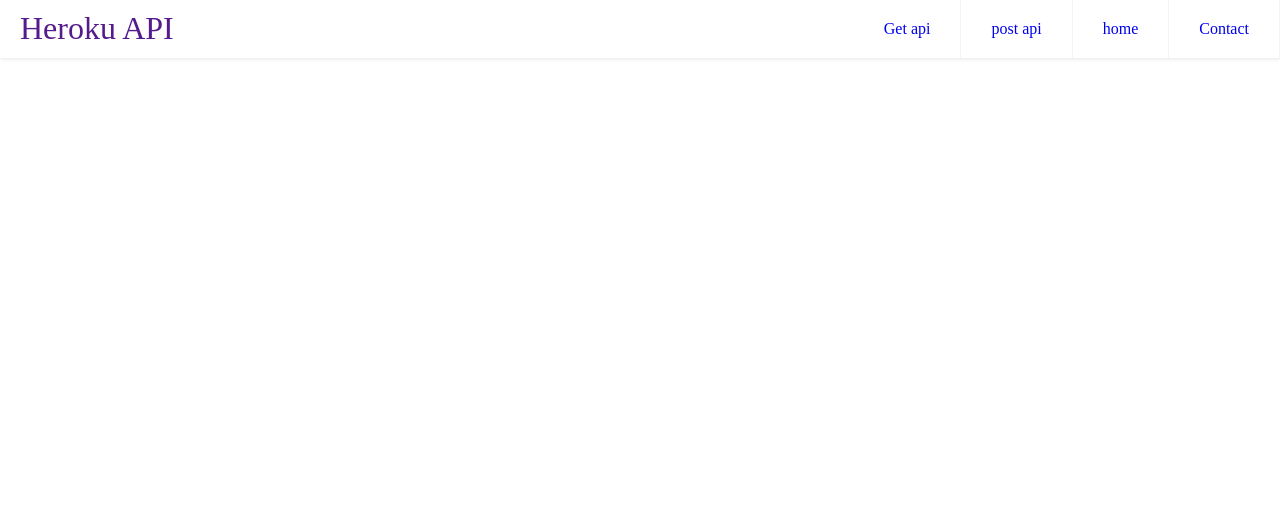
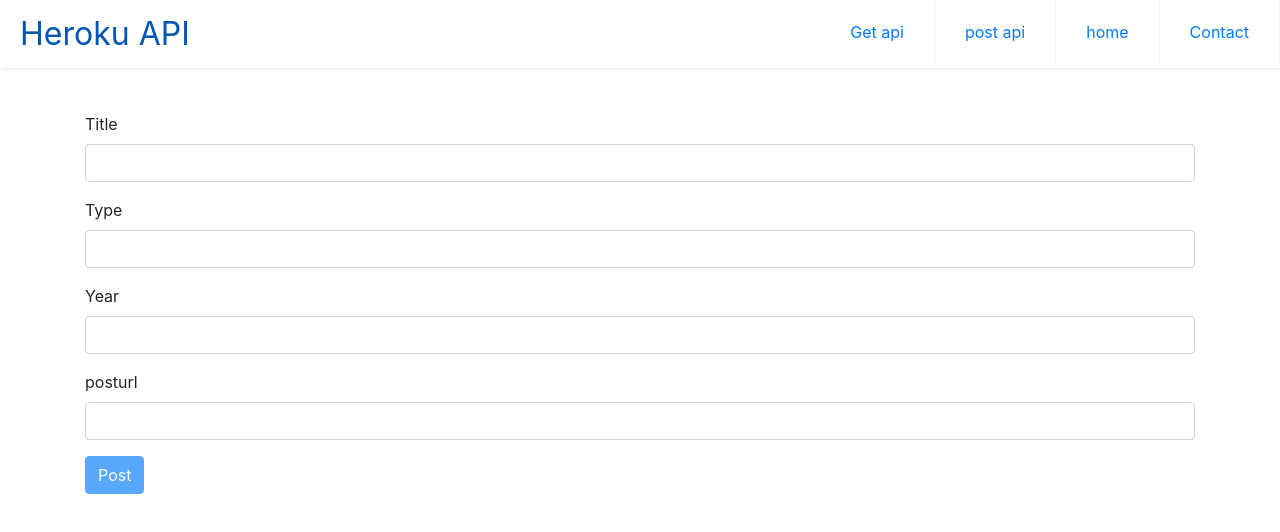
Before and after one commit to messyhairs/heorkuangular, an Angular app: page /postapi in a window 1280 px wide. Shown: the top 532 px of the page. Built offline with nearby package versions, Linux system fonts and the light colour scheme.

Commit message:
api cerated realtime

```diff
--- /dev/null
+++ b/DB.js
@@ -0,0 +1,3 @@
+module.exports = {
+    DB: 'mongodb://localhost:27017/Movies'
+};
--- a/package.json
+++ b/package.json
@@ -24,8 +24,10 @@
     "@angular/platform-browser": "~10.0.3",
     "@angular/platform-browser-dynamic": "~10.0.3",
     "@angular/router": "~10.0.3",
+    "body-parser": "^1.19.0",
     "cors": "^2.8.5",
     "express": "^4.17.1",
+    "mongoose": "^5.9.24",
     "path": "^0.12.7",
     "rxjs": "~6.5.5",
     "tslib": "^2.0.0",
--- a/src/app/app.module.ts
+++ b/src/app/app.module.ts
@@ -4,6 +4,7 @@
 import { AppRoutingModule } from './app-routing.module';
 import { HttpClientModule } from '@angular/common/http';
 import { AppComponent } from './app.component';
+import { FormsModule, ReactiveFormsModule } from '@angular/forms';
 import { GetapiComponent } from './getapi/getapi.component';
 import { PostapiComponent } from './postapi/postapi.component';
 import { HomeComponent } from './home/home.component';
@@ -18,7 +19,9 @@
   imports: [
     BrowserModule,
     AppRoutingModule,
-    HttpClientModule
+    HttpClientModule,
+    FormsModule,
+    ReactiveFormsModule
   ],
   providers: [],
   bootstrap: [AppComponent]
--- a/src/app/postapi/postapi.component.css
+++ b/src/app/postapi/postapi.component.css
@@ -0,0 +1,4 @@
+.mt-5,
+.my-5 {
+    margin-top: 7rem !important;
+}
--- a/src/app/postapi/postapi.component.html
+++ b/src/app/postapi/postapi.component.html
@@ -1 +1,42 @@
-<p>postapi works!</p>
+<div class="container mt-5">
+    <form name="form" [formGroup]="movieform" (ngSubmit)="movieform.valid && postnow()">
+        <div class="form-group">
+            <label for="Title">Title</label>
+            <input type="text" class="form-control" formControlName="Title"
+                [ngClass]="{'is-invalid':movieform.get('Title').touched && movieform.get('Title').invalid}" required />
+            <div class="invalid-feedback">
+                <div>Title is required</div>
+            </div>
+        </div>
+        <div class="form-group">
+            <label for="Type">Type</label>
+            <input type="text" class="form-control" formControlName="Type"
+                [ngClass]="{'is-invalid':movieform.get('Type').touched && movieform.get('Type').invalid}" required />
+            <div class="invalid-feedback">
+                <div>Type is required</div>
+            </div>
+        </div>
+        <div class="form-group">
+            <label for="Year">Year</label>
+            <input type="text" class="form-control" formControlName="Year"
+                [ngClass]="{'is-invalid':movieform.get('Year').touched && movieform.get('Year').invalid}" />
+            <div *ngIf="movieform.get('Year').touched && movieform.get('Year').invalid" class="invalid-feedback">
+                <div *ngIf="movieform.get('Year').errors.required">Year Name is required</div>
+                <!-- <div *ngIf="form.get('Year').errors.Year">Year must be a valid Year Address</div> -->
+            </div>
+        </div>
+        <div class="form-group">
+            <label for="Poster">posturl</label>
+            <input type="Poster" class="form-control" formControlName="Poster"
+                [ngClass]="{'is-invalid':movieform.get('Poster').touched && movieform.get('Poster').invalid}" />
+            <div *ngIf="movieform.get('Poster').touched && movieform.get('Poster').invalid" class="invalid-feedback">
+                <div *ngIf="movieform.get('Poster').errors.required">Poster is required</div>
+                <!-- <div *ngIf="form.get('Poster').errors.minlength">Poster must be a letaset 6 charector</div> -->
+            </div>
+
+        </div>
+        <div class="form-group">
+            <button class="btn btn-primary" [disabled]="!movieform.valid">Post</button>
+        </div>
+    </form>
+</div>
--- a/src/app/postapi/postapi.component.ts
+++ b/src/app/postapi/postapi.component.ts
@@ -1,4 +1,7 @@
 import { Component, OnInit } from '@angular/core';
+import { FormGroup, FormControl, FormArray, FormBuilder, Validators } from '@angular/forms';
+import { Observable } from 'rxjs';
+import { ApiService } from '../service/api.service';
 
 @Component({
   selector: 'app-postapi',
@@ -6,10 +9,20 @@
   styleUrls: ['./postapi.component.css']
 })
 export class PostapiComponent implements OnInit {
-
-  constructor() { }
+  movieform: FormGroup;
+  constructor(private formbuild: FormBuilder, private api: ApiService) { }
 
   ngOnInit(): void {
+    this.movieform = this.formbuild.group({
+      Title: ['', Validators.required],
+      Type: ['', Validators.required],
+      Poster: ['', Validators.required],
+      Year: ['', Validators.required]
+    });
   }
-
+  postnow() {
+    this.api.postmovie(this.movieform.value).subscribe(datas => {
+      console.log(datas);
+    });
+  }
 }
--- a/src/app/service/api.service.ts
+++ b/src/app/service/api.service.ts
@@ -1,15 +1,19 @@
 import { Injectable } from '@angular/core';
 import { HttpClient } from '@angular/common/http';
+import { Details } from './details';
 @Injectable({
   providedIn: 'root'
 })
 export class ApiService {
 
   constructor(private http: HttpClient) { }
-  api = 'https://fringuante-chaise-26476.herokuapp.com';
-  // api = 'https://localhost:8080';
+  api = 'https://fringuante-chaise-26476.herokuapp.com/movie';
+  // api = 'https://localhost:4000/movie';
 
   getdatas() {
-    return this.http.get(this.api + '/' + 'getdatas');
+    return this.http.get(this.api + '/' + 'getmovies');
+  }
+  postmovie(moviedetails: Details) {
+    return this.http.post(this.api + '/postmovies', moviedetails);
   }
 }
--- a/src/index.html
+++ b/src/index.html
@@ -8,11 +8,21 @@
   <meta name="viewport" content="width=device-width, initial-scale=1">
   <link rel="icon" type="image/x-icon" href="favicon.ico">
   <link rel="stylesheet" href="https://cdnjs.cloudflare.com/ajax/libs/font-awesome/4.7.0/css/font-awesome.min.css">
-
+  <link rel="stylesheet" href="https://stackpath.bootstrapcdn.com/bootstrap/4.5.0/css/bootstrap.min.css"
+    integrity="sha384-9aIt2nRpC12Uk9gS9baDl411NQApFmC26EwAOH8WgZl5MYYxFfc+NcPb1dKGj7Sk" crossorigin="anonymous">
 </head>
 
 <body>
   <app-root></app-root>
+  <script src="https://code.jquery.com/jquery-3.5.1.slim.min.js"
+    integrity="sha384-DfXdz2htPH0lsSSs5nCTpuj/zy4C+OGpamoFVy38MVBnE+IbbVYUew+OrCXaRkfj"
+    crossorigin="anonymous"></script>
+  <script src="https://cdn.jsdelivr.net/npm/popper.js@1.16.0/dist/umd/popper.min.js"
+    integrity="sha384-Q6E9RHvbIyZFJoft+2mJbHaEWldlvI9IOYy5n3zV9zzTtmI3UksdQRVvoxMfooAo"
+    crossorigin="anonymous"></script>
+  <script src="https://stackpath.bootstrapcdn.com/bootstrap/4.5.0/js/bootstrap.min.js"
+    integrity="sha384-OgVRvuATP1z7JjHLkuOU7Xw704+h835Lr+6QL9UvYjZE3Ipu6Tp75j7Bh/kR0JKI"
+    crossorigin="anonymous"></script>
 </body>
 
 </html>
```
Also changed, not shown: models/movies.js (added, +22 -0 lines), routes/movies.route.js (added, +68 -0 lines), server.js (+28 -9 lines), 1 other file (tests, documents, lock files or other folders).
